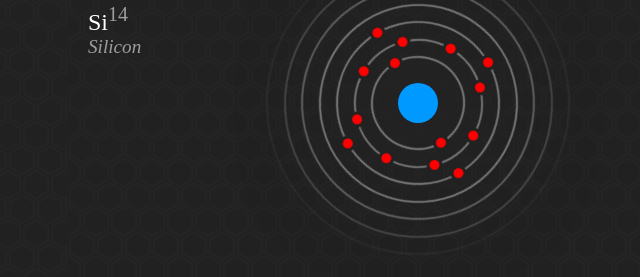
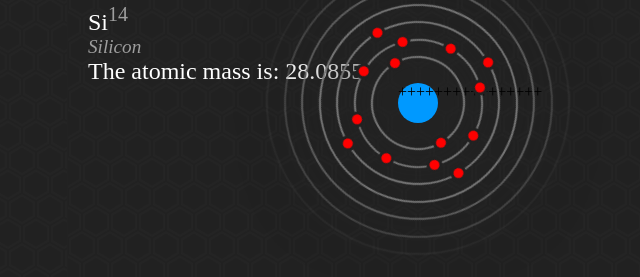
Before and after one commit to MotorTruck1221/schoolwork, a plain HTML site: page index.html in a window 1280 px wide. Shown: the part 305-582 px from the top of the page, without its empty margins (272-912 px from the left). Drawn offline with Linux system fonts and the light colour scheme.

Commit message:
Added Atomic Mass

```diff
--- a/index.html
+++ b/index.html
@@ -15,9 +15,10 @@
                 <div class="initials"><span class="text-color">[</span><span>Si</span><span class="text-color">]</span></div>
                 <div class="name">Si<sup class="text-fade">14</sup></div>
                 <div class="latin text-fade">Silicon</div>
+                <div class="latin-text-fade">The atomic mass is: 28.0855</div>
             </div>
             <div id="Atom">
-                <div class="nucleus"></div>
+                <div class="nucleus">++++++++++++++++</div>
                 <div class="electrospheres"></div>
             </div>
         </div>
```
